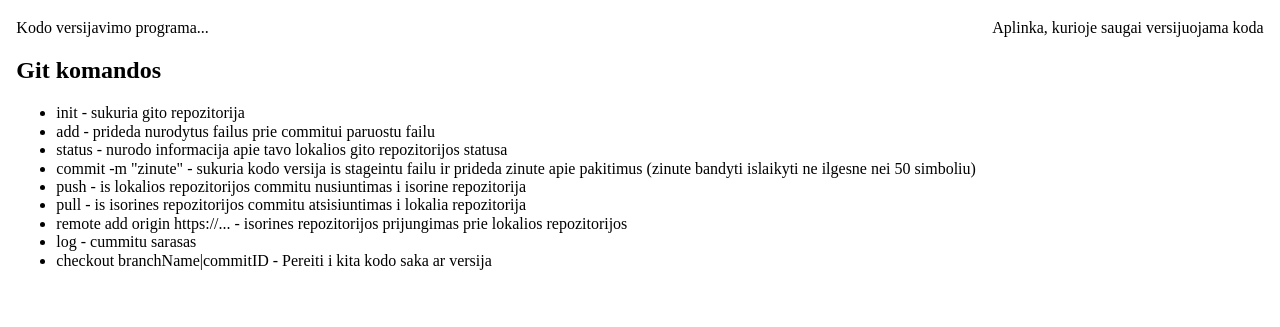
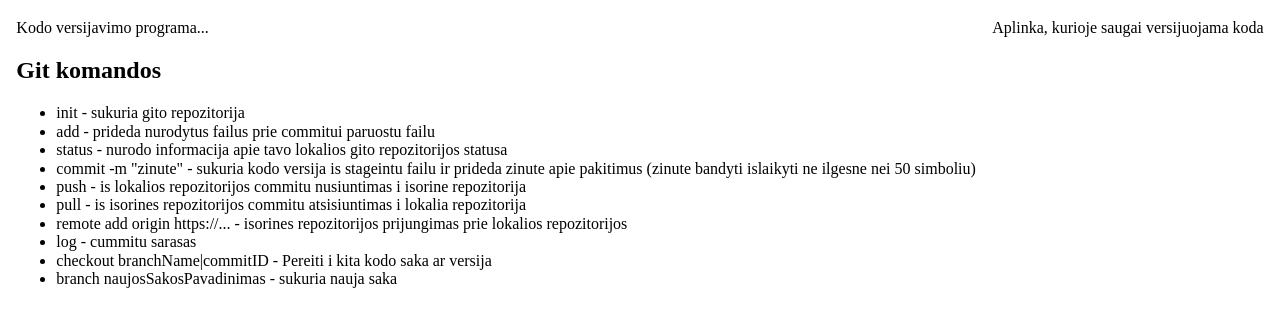
Before and after one commit to OutCoy/testing, a plain HTML site: page index.html in a window 1280 px wide. Shown: the part 61-388 px from the top of the page. Drawn offline with nearby package versions, Linux system fonts and the light colour scheme.

Commit message:
Added git command

```diff
--- a/index.html
+++ b/index.html
@@ -26,6 +26,7 @@
                 <li>remote add origin https://... - isorines repozitorijos prijungimas prie lokalios repozitorijos</li>
                 <li>log - cummitu sarasas</li>
                 <li>checkout branchName|commitID - Pereiti i kita kodo saka ar versija</li>
+                <li>branch naujosSakosPavadinimas - sukuria nauja saka</li>
             </ul>
         </section>
         <section id="gitHub">
```
